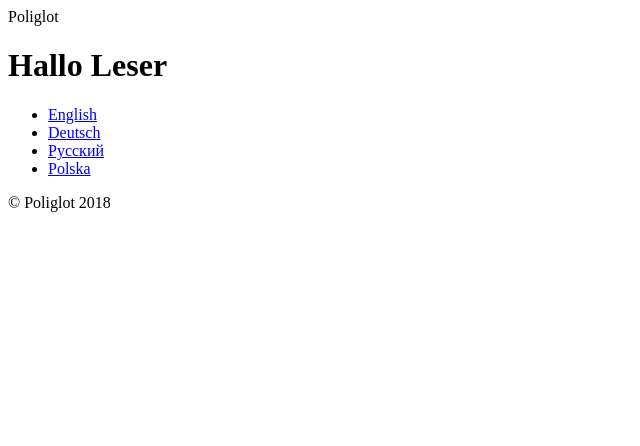
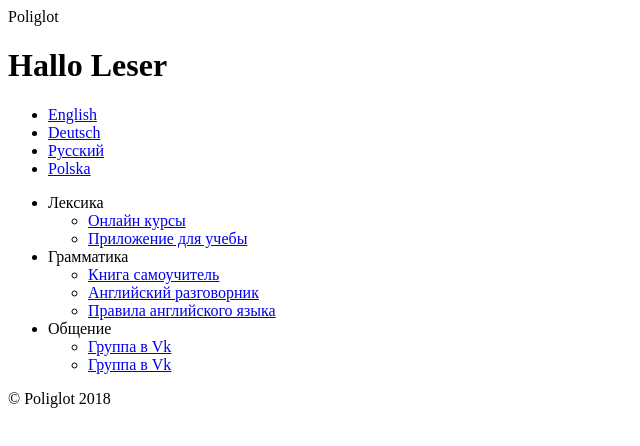
Before and after one commit to AdukarIT/KrukovichAV, a plain HTML site: page Language Tutorials website/deutsch.html in a window 1280 px wide. Shown: the whole page, without its empty margins (0-640 px from the left). Drawn offline with Linux system fonts and the light colour scheme.

Commit message:
правка

```diff
--- a/Language Tutorials website/deutsch.html
+++ b/Language Tutorials website/deutsch.html
@@ -25,6 +25,41 @@
       <a href="polska.html">Polska</a>
     </li>
   </ul>
+  <ul>
+    <li>Лексика
+      <ul>
+      <li>
+        <a href="https://www.alibra.ru/english/" target="_blank">Онлайн курсы</a>
+      </li>
+      <li>
+        <a href="https://play.google.com/store/apps/details?id=com.duolingo&hl=ru" target="_blank">Приложение для учебы</a>
+      </li>
+      </ul>
+    </li>
+    <li>Грамматика
+      <ul>
+      <li>
+        <a href="https://oz.by/books/more10382938.html" target="_blank">Книга самоучитель</a>
+      </li>
+      <li>
+        <a href="https://oz.by/books/more10145324.html" target="_blank">Английский разговорник</a>
+      </li>
+      <li>
+        <a href="https://oz.by/books/more10554603.html" target="_blank">Правила английского языка</a>
+      </li>
+      </ul>
+    </li>
+    <li>Общение
+      <ul>
+      <li>
+        <a href="https://vk.com/beginenglish_ru" target="_blank">Группа в Vk</a>
+      </li>
+      <li>
+        <a href="https://vk.com/bbclearningenglish" target="_blank">Группа в Vk</a>
+      </li>
+      </ul>
+    </li>
+  </ul>
   <footer>
     &copy; Poliglot 2018
   </footer>
```
Also changed, not shown: Language Tutorials website/english.html (+35 -0 lines), Language Tutorials website/polska.html (+35 -0 lines), Language Tutorials website/russkij.html (+35 -0 lines).
